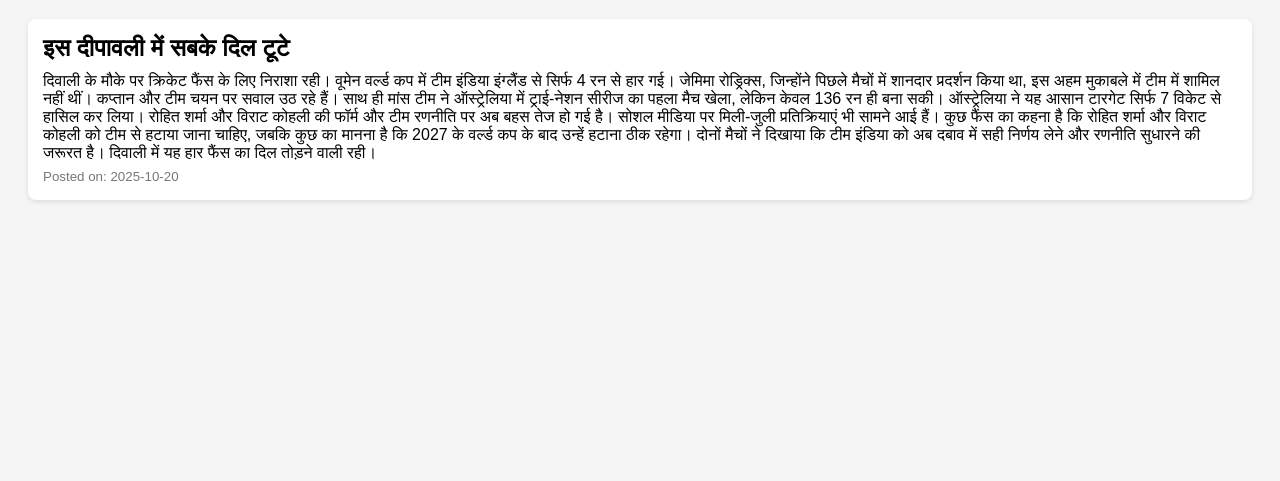
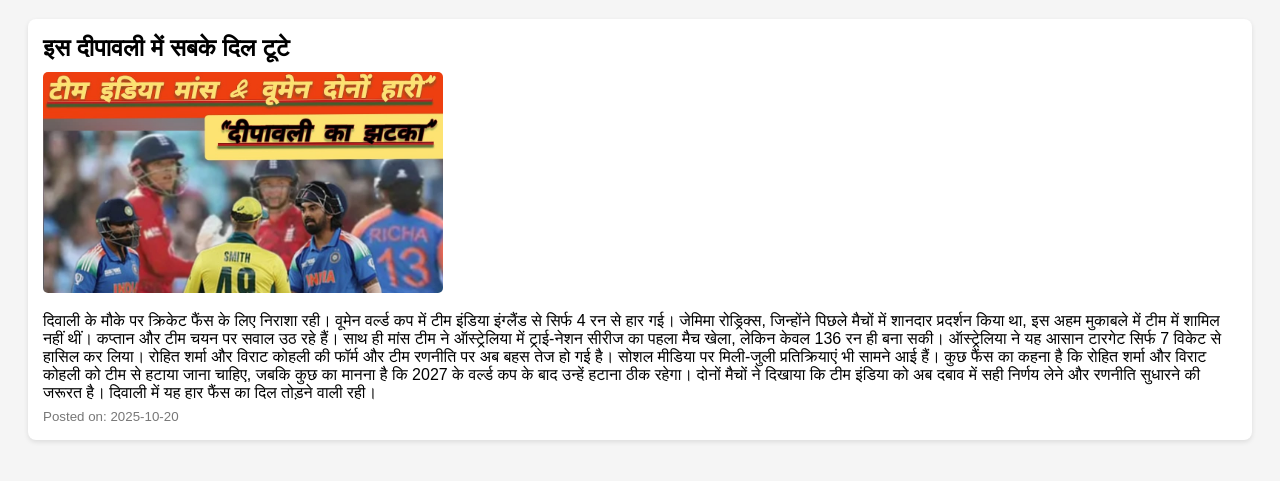
Before and after one commit to padowadi/wakeupnews-auto, a plain HTML site: page index.html in a window 1280 px wide. Shown: the part 89-570 px from the top of the page. Drawn offline with Linux system fonts and the light colour scheme.

Commit message:
Update index.html to display thumbnails from posts.json
Added <img> tag to render thumbnails for each post. Updated styling so images display properly with title, content, and date.

```diff
--- a/index.html
+++ b/index.html
@@ -11,6 +11,7 @@
     .post h2 { margin: 0 0 10px; }
     .post p { margin: 5px 0; }
     .post small { color: #777; }
+    .post img { width: 100%; max-width: 400px; border-radius: 5px; margin-bottom: 10px; }
   </style>
 </head>
 <body>
@@ -27,6 +28,7 @@
           postDiv.className = 'post';
           postDiv.innerHTML = `
             <h2>${post.title}</h2>
+            <img src="${post.thumbnail}" alt="${post.title} Thumbnail">
             <p>${post.content}</p>
             <small>Posted on: ${post.date}</small>
           `;
```
